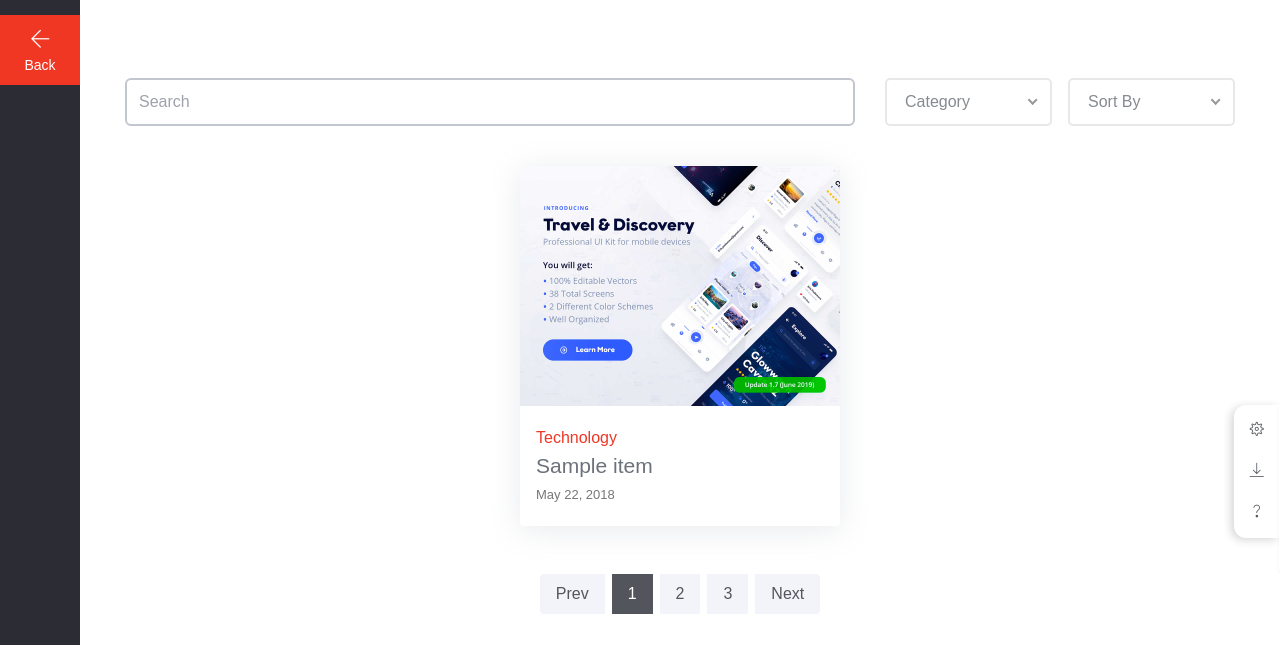
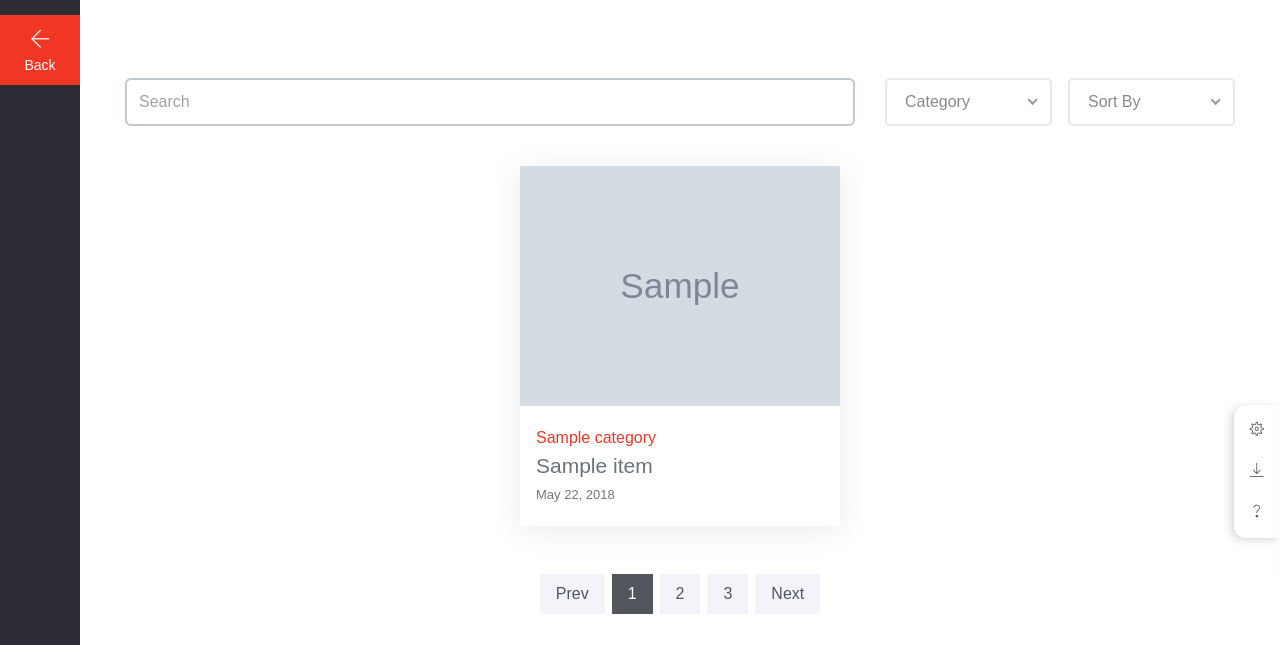
Before and after one commit to mahmoudbitar02/Team, a Django app: template team/templates/team.html in a window 1280 px wide. Shown: the top 645 px of the page. Run offline with Django 4.2, Linux system fonts and the light colour scheme; the template is opened without the code that fills it: most values are stand-ins (such as "Sample title", 1, 10 or a date in 2020); grey boxes marked "Sample" are stand-in pictures; some libraries are stand-ins or nearby versions; some web fonts are replaced.

Commit message:
add Category

```diff
--- a/team/admin.py
+++ b/team/admin.py
@@ -1,6 +1,7 @@
 from django.contrib import admin
 
 # Register your models here.
-from .models import team1
+from .models import team1, Category
 
 admin.site.register(team1)
+admin.site.register(Category)
--- a/team/models.py
+++ b/team/models.py
@@ -8,7 +8,7 @@ class team1(models.Model):
     content = models.TextField(max_length=5000)
     image = models.ImageField(upload_to='team/')
     author = models.ForeignKey(User, related_name='team_author', on_delete=models.CASCADE)
-    Category = models.ForeignKey('category', related_name='team_category', on_delete=models.CASCADE, null=True, blank=True)
+    category = models.ForeignKey('category', related_name='team_category', on_delete=models.CASCADE, null=True, blank=True)
 
 
 
--- a/team/templates/team.html
+++ b/team/templates/team.html
@@ -143,10 +143,10 @@
             <div class="col-md-6 col-lg-4">
                <div class="card">
                <div class="img-place">
-                  <img src="../assets/img/work/work-1.jpg" alt="">
+                  <img src="{{item.image.url}}" alt="">
                </div>
                <div class="caption">
-                  <a href="javascript:void(0)" class="post-category">Technology</a>
+                  <a href="javascript:void(0)" class="post-category">{{item.category}}</a>
                   <a href="#" class="post-title">{{item}}</a>
                   <span class="post-date"><span class="sr-only">Published on</span> May 22, 2018</span>
                </div>
```
Also changed, not shown: db.sqlite3.
